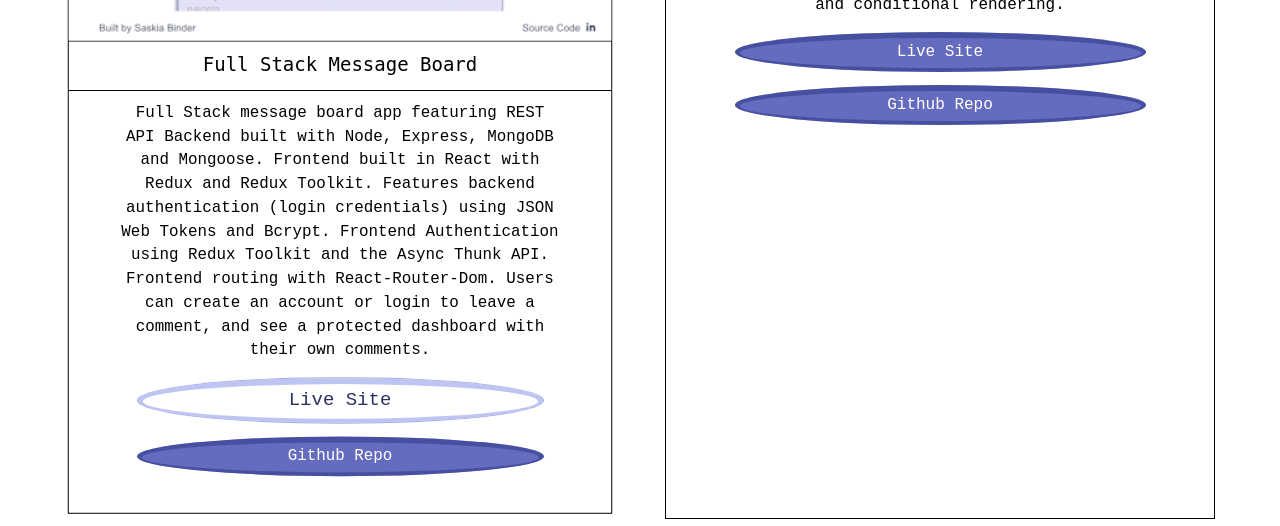
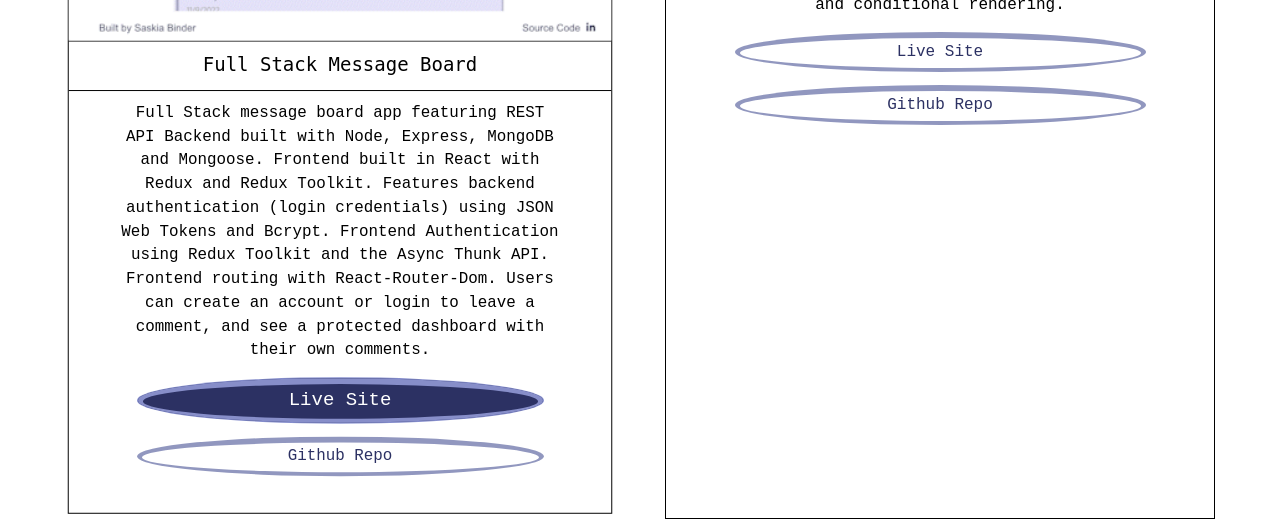
Before and after one commit to saskiabt/portfolio, a React (Create React App) app: page / in a window 1280 px wide. In both pictures the pointer is over the button 340 px from the left and 1597 px from the top of the page. Shown: the part 1197-1723 px from the top of the page. Built offline with nearby package versions, Linux system fonts and the light colour scheme; a web font is replaced by a local one.

Commit message:
change button color for card button

```diff
--- a/src/styles.css
+++ b/src/styles.css
@@ -83,17 +83,17 @@ p {
   width: 75%;
   cursor: pointer;
   border-width: 0.1px;
-  background-color: #656cbf;
-  color: white;
+  background-color: white;
+  color: #2c3163;
   border-radius: 50%;
   font-size: medium;
   box-shadow: inset 0px 1px 0px 5px rgba(45, 57, 133, 0.5215686275);
 }
 .card-button:hover {
-  color: #2c3163;
+  color: white;
   font-size: 1.2em;
   border: 0.5px solid rgba(149, 159, 223, 0.8470588235);
-  background: #fff;
+  background: #2c3163;
   box-shadow: inset 0px 1px 0px 5px rgba(168, 177, 239, 0.7333333333);
 }
 
--- a/src/styles.scss
+++ b/src/styles.scss
@@ -75,17 +75,17 @@ p {
   width: 75%;
   cursor: pointer;
   border-width: 0.1px;
-  background-color: #656cbf;
-  color: white;
+  background-color: white;
+  color: #2c3163;
   border-radius: 50%;
   font-size: medium;
   box-shadow: inset 0px 1px 0px 5px #2d398585;
 
   &:hover {
-    color: #2c3163;
+    color: white;
     font-size: 1.2em;
     border: 0.5px solid #959fdfd8;
-    background: #fff;
+    background: #2c3163;
     box-shadow: inset 0px 1px 0px 5px #a8b1efbb;
   }
 }
```
Also changed, not shown: 1 other file (tests, documents, lock files or other folders).
